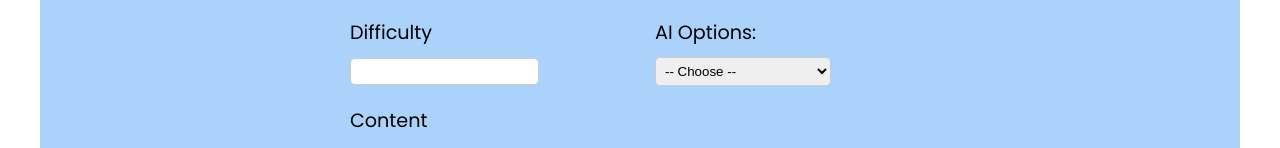
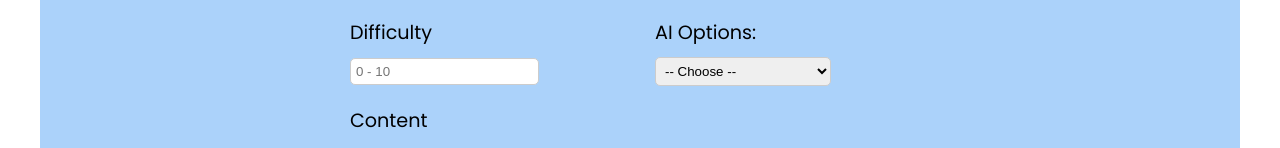
Before and after one commit to JeremyXZ/spaced-learning-frontend, a React (Create React App) app: page / in a window 1280 px wide. Shown: the part 441-589 px from the top of the page. Built offline with nearby package versions, Linux system fonts and the light colour scheme; no server answers.

Commit message:
refactored UI for deployment

```diff
--- a/src/components/App.js
+++ b/src/components/App.js
@@ -94,7 +94,7 @@ const GlobalStyle = createGlobalStyle`
     root {
     height: 100%;
     font-family: 'Poppins', sans-serif;
-    },
+    }
 
 `;
 
--- a/src/components/Learning.js
+++ b/src/components/Learning.js
@@ -56,6 +56,7 @@ const Learning = ({ userInput, setUserInput, handleClick }) => {
             name="difficulty"
             value={difficulty === 0 ? "" : difficulty}
             onChange={handleChange}
+            placeholder="0 - 10"
           />
         </div>
         <div>
```
